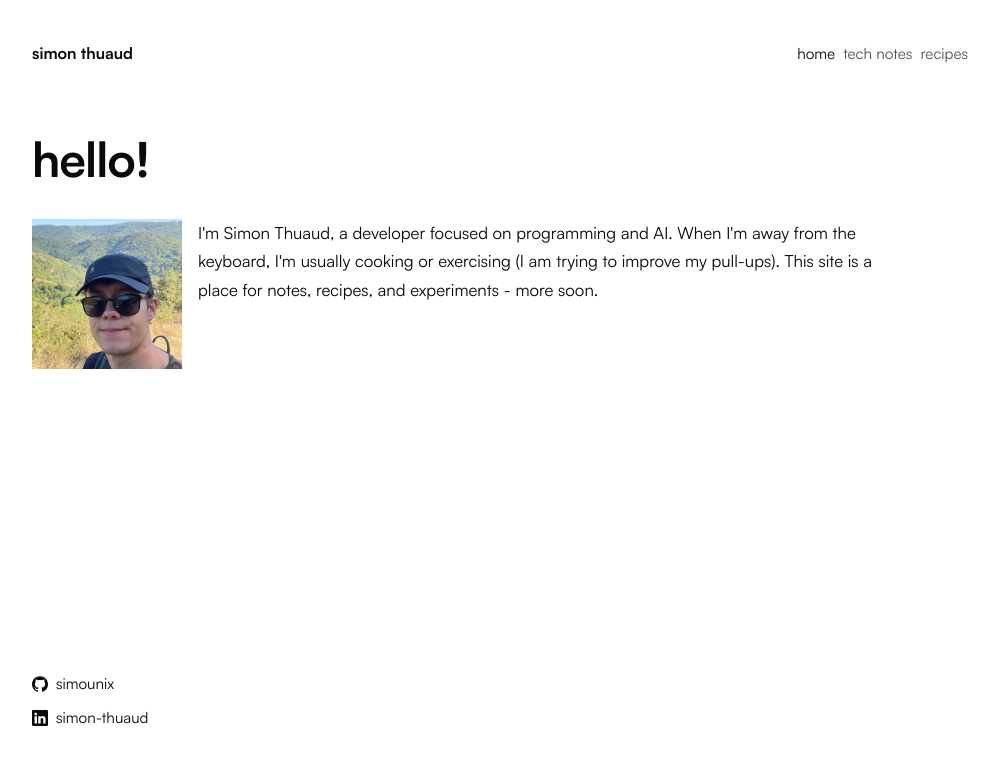
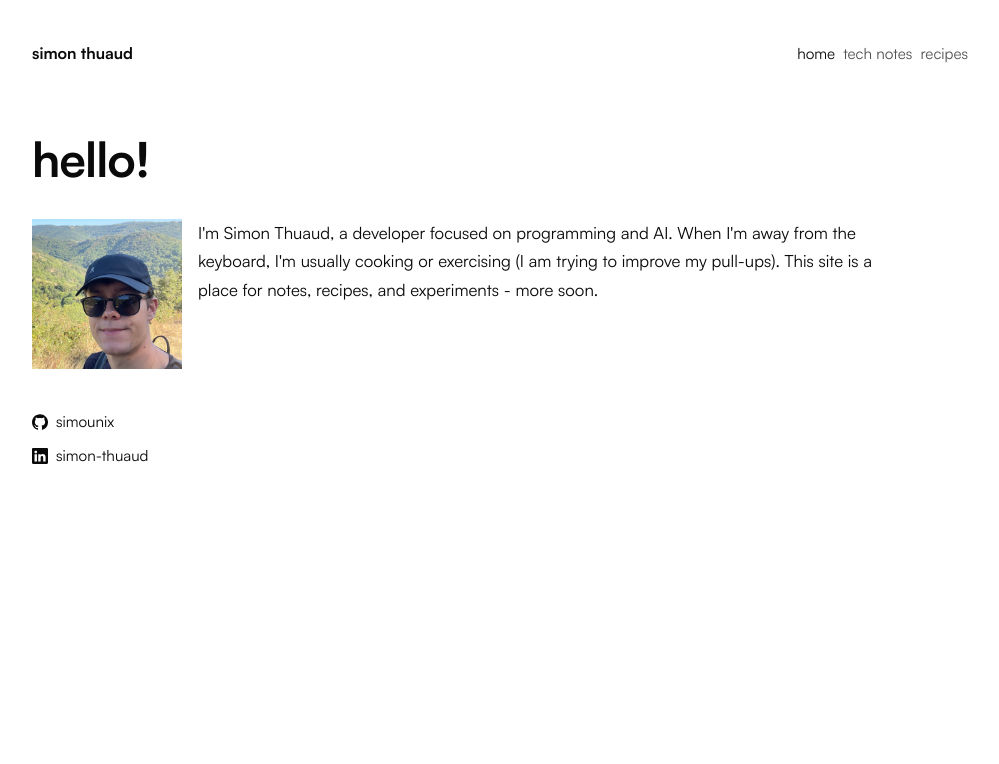
Before and after one commit to SIMOUNIX/website, a React (Vite) app: page / in a window 1280 px wide. Shown: the top 764 px of the page, without its empty margins (140-1139 px from the left). Built offline with nearby package versions, Linux system fonts and the light colour scheme.

Commit message:
stick footer to the rest

```diff
--- a/src/components/Footer.tsx
+++ b/src/components/Footer.tsx
@@ -3,7 +3,6 @@ import FooterItem from "./FooterItem";
 export default function Footer() {
   return (
     <footer className="footer">
-      <span></span>
       <FooterItem
         href="https://github.com/simounix"
         label="simounix"
--- a/src/styles.css
+++ b/src/styles.css
@@ -79,7 +79,7 @@ a:hover {
 
 .site {
   max-width: var(--content-width);
-  margin: 40px auto 96px;
+  margin: 40px auto ;
   padding: 0 var(--content-padding);
 }
 
@@ -120,7 +120,7 @@ a:hover {
 }
 
 .content {
-  min-height: 60vh;
+  min-height: 0;
 }
 
 .hero {
@@ -249,7 +249,7 @@ a:hover {
 }
 
 .footer {
-  margin-top: 64px;
+  margin-top: 40px;
   font-size: var(--font-size-sm);
   color: var(--muted);
   display: flex;
```
